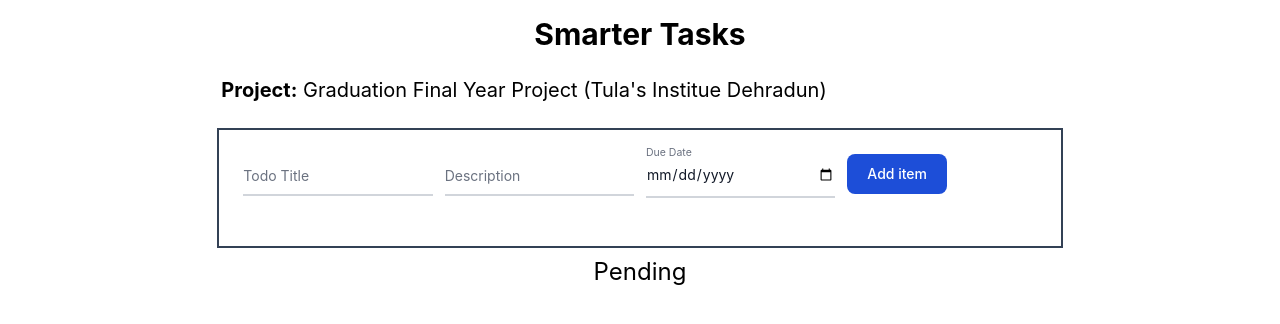
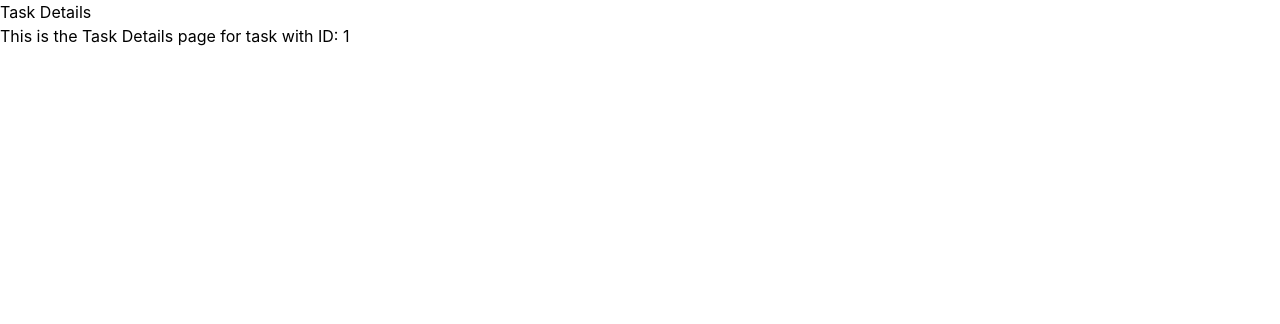
Before and after one commit to IamAnkitR/wd-301, a React (Create React App) app in the folder smarter-tasks/: page /tasks/1 in a window 1280 px wide. Shown: the top 324 px of the page. Built offline with nearby package versions, Linux system fonts and the light colour scheme.

Commit message:
routes add

```diff
--- a/smarter-tasks/package.json
+++ b/smarter-tasks/package.json
@@ -10,8 +10,10 @@
     "@types/node": "^16.18.25",
     "@types/react": "^18.2.0",
     "@types/react-dom": "^18.2.1",
+    "@types/react-router-dom": "^5.3.3",
     "react": "^18.2.0",
     "react-dom": "^18.2.0",
+    "react-router-dom": "^6.11.2",
     "react-scripts": "5.0.1",
     "typescript": "^4.9.5",
     "web-vitals": "^2.1.4"
--- a/smarter-tasks/src/App.tsx
+++ b/smarter-tasks/src/App.tsx
@@ -1,10 +1,15 @@
 import TaskApp from "./TaskApp";
+import { Routes, Route } from "react-router-dom";
+import HomePage from "./HomePage";
+import TaskDetailsPage from "./TaskDetailspage";
 
 function App() {
   return (
-    <div className="App">
-      <TaskApp />
-    </div>
+    <Routes>
+      <Route path="/" element={<HomePage />} />
+      <Route path="/tasks" element={<TaskApp />} />
+      <Route path="/tasks/:id" element={<TaskDetailsPage />} />
+    </Routes>
   );
 }
 
--- /dev/null
+++ b/smarter-tasks/src/HomePage.tsx
@@ -0,0 +1,12 @@
+import React from "react";
+
+const HomePage: React.FC = () => {
+  return (
+    <div>
+      <h1>Task Manager</h1>
+      <p>Welcome to the Task Manager application!</p>
+    </div>
+  );
+};
+
+export default HomePage;
--- /dev/null
+++ b/smarter-tasks/src/TaskDetailspage.tsx
@@ -0,0 +1,18 @@
+import React from "react";
+import { useParams } from "react-router-dom";
+
+interface TaskDetailsPageParams extends Record<string, string> {
+  id: string;
+}
+
+const TaskDetailsPage: React.FC = () => {
+  const { id } = useParams<TaskDetailsPageParams>();
+  return (
+    <div>
+      <h1>Task Details</h1>
+      <p>This is the Task Details page for task with ID: {id}</p>
+    </div>
+  );
+};
+
+export default TaskDetailsPage;
--- a/smarter-tasks/src/index.tsx
+++ b/smarter-tasks/src/index.tsx
@@ -3,14 +3,15 @@ import ReactDOM from "react-dom/client";
 import "./index.css";
 import App from "./App";
 import reportWebVitals from "./reportWebVitals";
+import { BrowserRouter } from "react-router-dom";
 
 const root = ReactDOM.createRoot(
   document.getElementById("root") as HTMLElement
 );
 root.render(
-  <React.StrictMode>
+  <BrowserRouter>
     <App />
-  </React.StrictMode>
+  </BrowserRouter>
 );
 
 // If you want to start measuring performance in your app, pass a function
```
Also changed, not shown: 1 other file (tests, documents, lock files or other folders).
